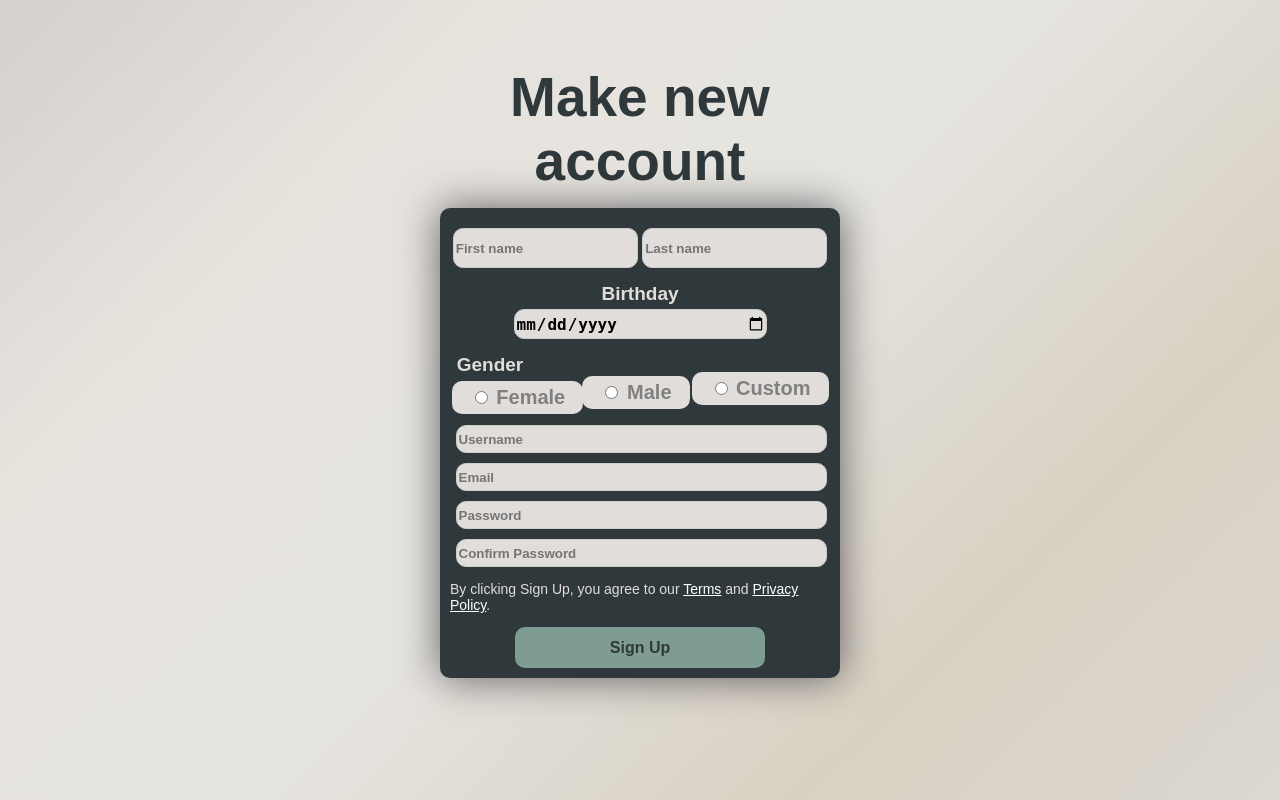
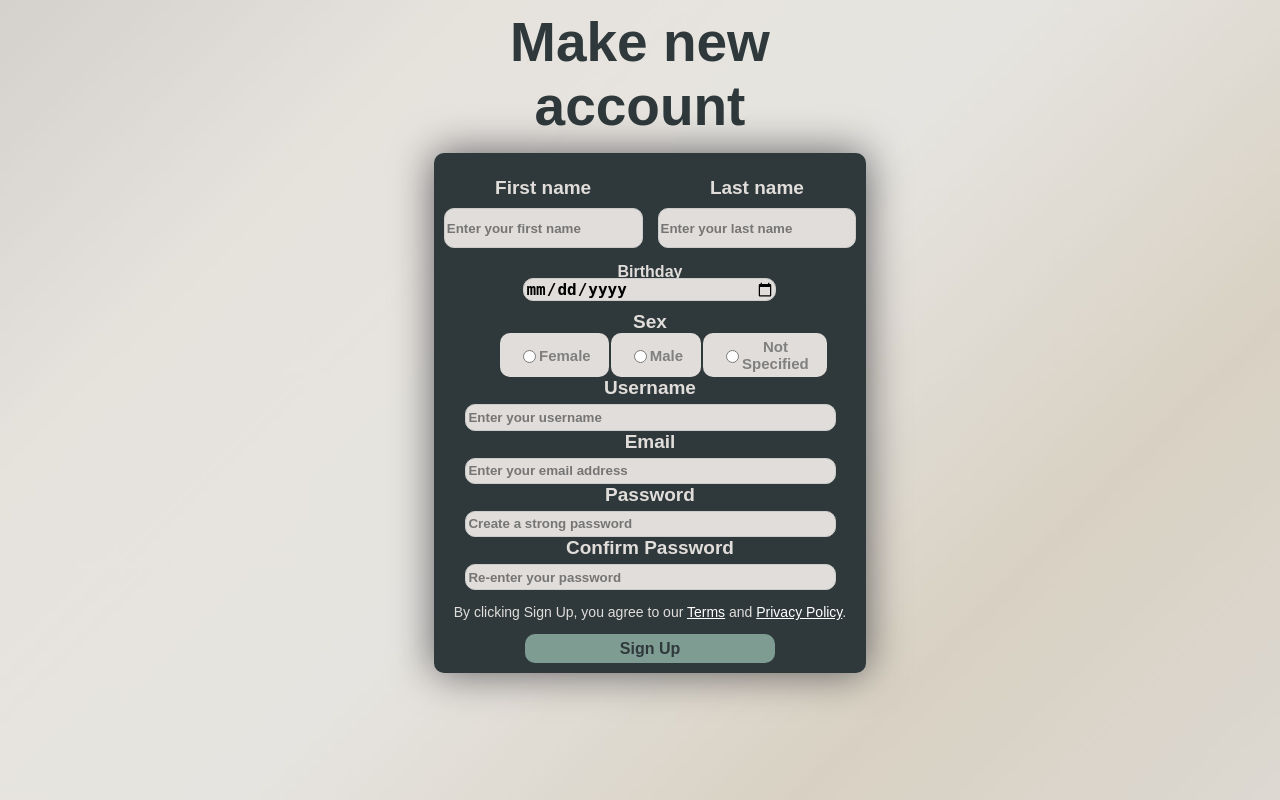
Before and after one commit to WesleyJoshuaPerez/EBRG-PROJECT, a PHP site: page /EBRG-PROJECT/sign_up.php in a window 1280 px wide. Run offline with PHP 8.4, Linux system fonts and the light colour scheme; some libraries are stand-ins or nearby versions; some web fonts are replaced.

Commit message:
adding lables for sigup and login
i implement the email notification when user create an account in ebrgy

```diff
--- a/changepass.php
+++ b/changepass.php
@@ -39,7 +39,7 @@ if (isset($_GET['code'])) {
         die('Could not connect to the database');
     }
 
-    $verifyQuery = $conn->prepare("SELECT * FROM registereduser_ebrg WHERE code = ? AND (updated_time IS NULL OR updated_time >= NOW() - INTERVAL 1 DAY)");
+    $verifyQuery = $conn->prepare("SELECT * FROM resetpass_request WHERE reset_token = ? AND (request_date IS NULL OR request_date >= NOW() - INTERVAL 1 DAY)");
     $verifyQuery->bind_param("s", $code);
     $verifyQuery->execute();
     $result = $verifyQuery->get_result();
--- a/index.php
+++ b/index.php
@@ -22,8 +22,10 @@
     <!--Container for the login -->
     <div class="container_1">
       <!--use for login-->
-      <input type="text" placeholder="Username" id="username" name="username" required>
-      <input type="password" placeholder="Password" id="password" name="password"  required>
+      <label for="username">Username</label>
+      <input type="text" placeholder="Enter your username" id="username" name="username" required>
+      <label for="password">Password</label>
+      <input type="password" placeholder="Enter your password" id="password" name="password"  required>
       <a href="maindashboard.html">
        <button type="submit" name="login" id="bt1">Login</button>
      </a>
--- a/sign_up.css
+++ b/sign_up.css
@@ -24,12 +24,12 @@ body {
 @media only screen and (min-width: 1024px){
 
     .title {
+        margin-top: 10px;
         max-width: 480px; /* Constrains the content within the div */
         display: flex;
         flex-direction: column;
         align-items: center;
         justify-content: center;
-        padding-top: 10px;
     }
 
     h3 {
@@ -40,9 +40,9 @@ body {
     }
 
     .container1 {
-        height: 450px;
+        height: 500px;
         width: 100%;
-        max-width: 380px;
+        max-width: 480px;
         background-color: #2F393B;
         border-radius: 10px;
         box-shadow: 0 0 40px rgba(8, 7, 16, 0.6);
@@ -55,26 +55,48 @@ body {
 
     }
 
-    .input-row {
-        display: flex; /* Use flexbox to align items in a row */
-        justify-content: space-between; /* Space them evenly */
-        width: 100%; /* Full width of the parent container */
+    .one_row-con {
+        display: flex; /* Ensures items are placed in a row */
+        justify-content: space-between; /* Adjusts the spacing between label-input pairs */
+        gap: 15px; /* Adds spacing between the elements */
+        width: 100%; /* Ensures the row takes the full available width */
+    }
+
+    .fistnamelb, .lastnamelb {
+        display: flex; /* Ensures items are placed in a row */
+        justify-content: center; /* Centers the label text horizontally */
+        align-items: center; /* Ensures the label text is vertically centered */
+        height: 40px; /* Increase height to ensure the label text fits */
+        flex: 1; /* Distribute space evenly between labels */
+        margin-top: 5px; /* Space from the top */
+        font-weight: bold;
+        font-size: 19px;
+        color: #e1ddda;
+        text-align: center;
+        margin-bottom: 0;
     }
 
     .input_field1, .input_field2 {
         height: 40px;
         flex: 1;
-        margin-top: 10px; /* Space from the top */
         border-radius: 10px;
         border: 1px solid #ccc;
         background-color: #e1ddda;
         box-sizing: border-box;
         font-weight: bold;
+    }
 
+    label {
+        font-size: 19px;
+        color: #e1ddda;
+        text-align: center;
+        font-weight: bold;
+        display: block; /* Ensures labels are on their own line above each input */
+        margin-bottom: 5px; /* Adds space between the label and input */
     }
 
     .birthday {
-        font-size: 19px;
+        font-size: 16px;
         color: #e1ddda;
         margin-top: 15px;
         font-weight: bold;
@@ -92,53 +114,44 @@ body {
         font-weight: bold;
     }
 
-    .gender {
+    .sex {
         font-size: 19px;
+        margin-top: 10px;
         color: #e1ddda;
-        margin-left: -300px;
-        margin-top: 15px;
+        text-align: center; /* Center-align text within the element */
         font-weight: bold;
+        margin-bottom: 5px; /* Reduce space below gender title */
     }
 
-    .gender1 {
-        font-size: 20px;
+    .gender-container {
+        display: flex;
+        justify-content: space-between;
+        max-width: 300px; /* Adjust width as needed */
+        margin: 0 auto; /* Center the container */
+        gap: 2px; /* Optional: Adjust spacing between options */
+        margin-top: -5px; /* Use negative margin to bring it closer to .gender */
+    }
+
+    .gender1, .gender2, .gender3 {
+        font-size: 15px;
         color: gray;
         background-color: #e1ddda;
-        padding: 5px 18px 5px 18px;
+        padding: 5px 18px;
         border-radius: 10px;
-        margin-left: -245px;
-        margin-top: -40px;
         cursor: pointer;
         font-weight: bold;
+        text-align: center;
+        flex: 1; /* Each label takes equal space */
+        margin: 0; /* Remove margin to control spacing */
+        display: flex;
+        align-items: center;
+        justify-content: center;
     }
 
-    .gender2 {
-        font-size: 20px;
-        color: gray;
-        background-color: #e1ddda;
-        padding: 5px 18px 5px 18px;
-        border-radius: 10px;
-        margin-left: -8px;
-        margin-top: -37.5px;
-        cursor: pointer;
-        font-weight: bold;
-    }
 
-    .gender3 {
-        font-size: 20px;
-        color: gray;
-        background-color: #e1ddda;
-        padding: 5px 18px 5px 18px;
-        border-radius: 10px;
-        margin-left: 240px;
-        margin-top: -37px;
-        cursor: pointer;
-        font-weight: bold;
-    }
-
-    .input_field3 {
-        height: 30px;
-        margin-top: 20px;
+   /* Combined styles for all input fields */
+.input_field3, .input_field4, .input_field5, .input_field6 {
+    height: 40px;
     margin-left: 2px;
     border-radius: 10px;
     border: 1px solid #ccc;
@@ -147,37 +160,6 @@ body {
     font-weight: bold;
 }
 
-    .input_field4 {
-        height: 30px;
-        margin-top: 10px;
-        margin-left: 2px;
-        border-radius: 10px;
-        border: 1px solid #ccc;
-        background-color: #e1ddda;
-        width: 365px;
-        font-weight: bold;
-    }
-
-    .input_field5 {
-        height: 30px;
-        margin-top: 10px;
-        margin-left: 2px;
-        border-radius: 10px;
-        border: 1px solid #ccc;
-        background-color: #e1ddda;
-        width: 365px;
-        font-weight: bold;
-    }
-    .input_field6 {
-        height: 30px;
-        margin-top: 10px;
-        margin-left: 2px;
-        border-radius: 10px;
-        border: 1px solid #ccc;
-        background-color: #e1ddda;
-        width: 365px;
-        font-weight: bold;
-    }
     p {
         font-size: 14px;
         color: #e1ddda;
--- a/sign_up.php
+++ b/sign_up.php
@@ -16,15 +16,19 @@
          <!--Form tag use in action  to another php file-->
           <form method="post" action="">
           <div class="container1">
-
       <div class="one_row-con">
-          <input type="text" class="input_field1" placeholder="First name" name="firstname" required>
-          <input type="text" class="input_field2" placeholder="Last name" name="lastname" required>
+        <h6 class="fistnamelb">First name</h6>
+        <h6 class="lastnamelb">Last name</h6>
+      </div>
+      <div class="one_row-con">
+          <input type="text" class="input_field1" placeholder="Enter your first name" name="firstname" required>
+          <input type="text" class="input_field2" placeholder="Enter your last name" name="lastname" required>
       </div>
       <h6 class="birthday">Birthday</h6>
 
-      <input type="date" class="bday" name="birthday" required>
-      <h6 class="gender">Gender</h6>
+      <input type="date" class="bday" name="birthday" placeholder="MM/DD/YYYY" required>
+      <h6 class="sex">Sex</h6>
+      <div class="gender-container">
     <label class="gender1">
         <input type="radio" name="gender" value="female" required> Female
     </label>
@@ -32,13 +36,17 @@
         <input type="radio" name="gender" value="male" required> Male
     </label>
     <label class="gender3">
-          <input type="radio" name="gender" value="custom" required> Custom
+        <input type="radio" name="gender" value="Not Specified" required> Not Specified
     </label>
-
-      <input type="text" class="input_field3" name="username" id="username" placeholder="Username" required>
-      <input type="email" class="input_field4" name="email" id="email" placeholder="Email" required>
-      <input type="password" class="input_field5" name="password" id="password" placeholder="Password" required>
-      <input type="password" class="input_field6" name="confirmpassword" id="confirmpassword" placeholder="Confirm Password" required>
+</div>
+      <label for="username">Username</label>
+      <input type="text" class="input_field3" name="username" id="username" placeholder="Enter your username" required>
+      <label for="email">Email</label>
+      <input type="email" class="input_field4" name="email" id="email" placeholder="Enter your email address" required>
+      <label for="password">Password</label>
+      <input type="password" class="input_field5" name="password" id="password" placeholder="Create a strong password" required>
+      <label for="confirmpassword">Confirm Password</label>
+      <input type="password" class="input_field6" name="confirmpassword" id="confirmpassword" placeholder="Re-enter your password" required>
       <p> By clicking Sign Up, you agree to our <a href="index.html">Terms</a> and <a href="index.html">Privacy Policy</a>.</p>
 
       <button type="submit" name="sigUp">Sign Up</button>
@@ -46,9 +54,17 @@
     </form>
         <!--for alerts-->
   <script src="sweetalert.js"></script>
-<!--php use for inputing  user information into the tables in the database that handles the  user indentifications-->
+<!--php use for inputing  user information into the tables in the database that handles the  user indentifications and it is use for phpmailer that notify the user when they are register in our app-->
 <?php
 include 'connectdb.php';
+
+// Include PHPMailer
+use PHPMailer\PHPMailer\PHPMailer;
+use PHPMailer\PHPMailer\Exception;
+
+require 'mail/Exception.php';
+require 'mail/PHPMailer.php';
+require 'mail/SMTP.php';
 
 // For signup
 if(isset($_POST['sigUp'])){
@@ -69,9 +85,6 @@ if(isset($_POST['sigUp'])){
         exit();
     }
 
-    // Remove this line to stop encrypting the password
-    // $password = md5($password); // Encrypt password
-
     // Check if the username already exists
     $checkUsername = "SELECT * FROM registereduser_ebrg WHERE username='$username'";
     $result = $conn->query($checkUsername);
@@ -79,27 +92,72 @@ if(isset($_POST['sigUp'])){
         echo "<script>
                  swal('Something went wrong', 'Username Already Exists', 'error');
               </script>";
-    } else {
+        exit();
+    }
+
+    // Check if the email already exists
+    $checkEmail = "SELECT * FROM registereduser_ebrg WHERE email='$email'";
+    $resultEmail = $conn->query($checkEmail);
+    if($resultEmail->num_rows > 0){
+        echo "<script>
+                 swal('Something went wrong', 'Email Already Exists', 'error');
+              </script>";
+        exit();
+    }
+
+    // If no issues, insert the new user data into the database
     $insertQuery = "INSERT INTO registereduser_ebrg(firstname, lastname, birthday, gender, username, email, password)
                     VALUES ('$firstName', '$lastName', '$birthday', '$gender', '$username', '$email', '$password')";
     if($conn->query($insertQuery) === TRUE){
+        // Send Registration Confirmation Email
+        $mail = new PHPMailer(true);
+
+        try {
+            // Server settings
+            $mail->isSMTP();
+            $mail->Host = 'smtp.gmail.com';
+            $mail->SMTPAuth = true;
+            $mail->Username = 'noreplyebrgy@gmail.com'; // Your email
+            $mail->Password = 'evhbvnikpnwbhdlj'; // Your email password
+            $mail->SMTPSecure = PHPMailer::ENCRYPTION_STARTTLS;
+            $mail->Port = 587;
+
+            // Recipients
+            $mail->setFrom('noreplyebrgy@gmail.com', 'EBRGY');
+            $mail->addAddress($email); // User email
+
+            // Content
+            $mail->isHTML(true);
+            $mail->Subject = 'Welcome to EBRGY!';
+            $mail->Body    = 'Thank you for registering at EBRGY. Your account has been created successfully. You can log in to your account here: <a href="http://localhost/EBRG-PROJECT/index.php">Login to EBRGY</a>';
+
+            // Send email
+            $mail->send();
+
             echo "<script>
             swal({
                 title: 'Signup successful!',
-           text: 'Welcome to the EBRGY!',
+                text: 'Welcome to the EBRGY! A confirmation email has been sent.',
                 icon: 'success'
             }).then(function() {
                 window.location.href = 'index.php';
             });
             </script>";
             exit();
+        } catch (Exception $e) {
+            echo "<script>
+            swal('Error', 'Unable to send confirmation email. Please try again later.', 'error');
+            </script>";
+        }
+
     } else {
         echo "<script>
              swal('Signup Failed!', 'We could not complete your sign-up. Please try again later.', 'error');
           </script>";
     }
 }
-}
 ?>
+
+
     </body>
 </html>
```
Also changed, not shown: other parts of sign_up.css (+56 -59 lines), login.css (+16 -1 lines), resetmail.php (+30 -25 lines), uploads/1730776542_Screenshot 2024-11-05 110638.png (deleted). Lines whose indentation alone changed are shown as unchanged.
